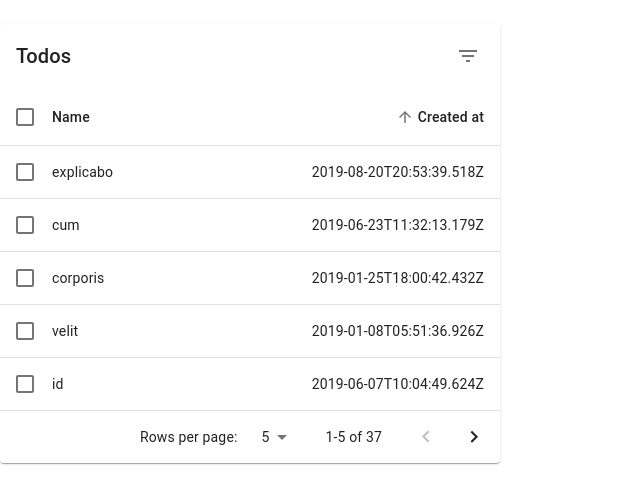
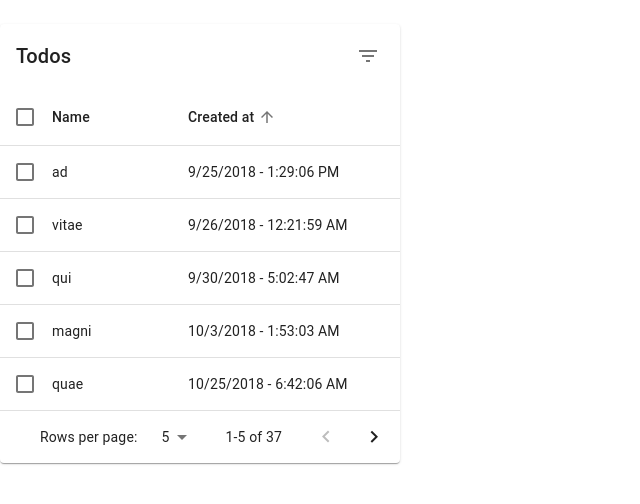
Before and after one commit to mladenkn/react-todos, a React (Create React App) app: page /todos in a window 1280 px wide. Shown: the top 504 px of the page, without its empty margins (0-640 px from the left). Built offline with nearby package versions, Linux system fonts and the light colour scheme.

Commit message:
updated list

```diff
--- a/src/logic/todoLocalStorageDataApi.ts
+++ b/src/logic/todoLocalStorageDataApi.ts
@@ -12,16 +12,37 @@ const resolvesAfter = <T> (milis: number, data?: T) => {
     return new Promise<T>(resolve => setTimeout(() => resolve(data), milis))
 }
 
+const todoJsonReviver = (key: string, value: any) =>
+    key === 'createdAt' ? new Date(value) : value
+
 export const createTodoLocalStorageDataApi = (): TodoDataApi => {
 
     const fetchList = (p: PagedListSearchParams<Todo>) => {
         const entries = Object.entries(localStorage)
         const pageStart = p.rowsPerPage * p.page
         const pageEnd = pageStart + p.rowsPerPage
+
         const items = entries
             .filter(([key, value]) => key.startsWith('todos/'))
-            .map(([key, value]) => JSON.parse(value) as Todo)
+            .map(([key, value]) => JSON.parse(value, todoJsonReviver) as Todo)
+            .sort((a, b) => {
+                if (p.orderBy === 'createdAt' && p.order === 'desc')
+                    return b.createdAt.getTime() - a.createdAt.getTime()
+
+                else if (p.orderBy === 'createdAt' && p.order === 'asc')
+                    return a.createdAt.getTime() - b.createdAt.getTime()
+
+                else if (p.orderBy === 'name' && p.order === 'desc')
+                    return b.name.localeCompare(a.name)
+
+                else if (p.orderBy === 'name' && p.order === 'asc')
+                    return a.name.localeCompare(b.name)
+
+                else
+                    throw new Error()
+            })
             .slice(pageStart, pageEnd)
+
         return {
             data: items,
             totalCount: entries.length,
@@ -30,7 +51,7 @@ export const createTodoLocalStorageDataApi = (): TodoDataApi => {
 
     const fetch = (todoId: string) => {
         const todo = localStorage.getItem(`todos/${todoId}`)!
-        return resolvesAfter<Todo>(500, JSON.parse(todo)) // simulating slow fetch
+        return resolvesAfter<Todo>(500, JSON.parse(todo, todoJsonReviver)) // simulating slow fetch
     }
 
     const save = (todo: Todo) => {
--- a/src/view/TodoTableExample.tsx
+++ b/src/view/TodoTableExample.tsx
@@ -21,19 +21,13 @@ import { PagedListSearchParams } from '../utils';
 
 export type TodoListItem = Omit<Todo, 'description'>
 
-type Order = 'asc' | 'desc';
+type Order = 'asc' | 'desc'
 
-interface headCell {
-  disablePadding: boolean;
-  id: keyof TodoListItem;
-  label: string;
-  numeric: boolean;
-}
-
-const headCells: headCell[] = [
-  { id: 'name', numeric: false, disablePadding: true, label: 'Name' },
-  { id: 'createdAt', numeric: true, disablePadding: false, label: 'Created at' },
-];
+const headCells = [
+  // { id: 'id', disablePadding: true, label: 'Id' },
+  { id: 'name' as keyof TodoListItem, disablePadding: true, label: 'Name' },
+  { id: 'createdAt' as keyof TodoListItem, disablePadding: false, label: 'Created at' },
+]
 
 interface EnhancedTableProps {
   classes: ReturnType<typeof useStyles>;
@@ -65,7 +59,7 @@ function EnhancedTableHead(props: EnhancedTableProps) {
         {headCells.map(headCell => (
           <TableCell
             key={headCell.id}
-            align={headCell.numeric ? 'right' : 'left'}
+            align='left'
             padding={headCell.disablePadding ? 'none' : 'default'}
             sortDirection={orderBy === headCell.id ? order : false}
           >
@@ -171,7 +165,7 @@ const useStyles = makeStyles((theme: Theme) =>
       marginBottom: theme.spacing(2),
     },
     table: {
-      minWidth: 500,
+      minWidth: 400,
     },
     tableWrapper: {
       overflowX: 'auto',
@@ -186,6 +180,9 @@ const useStyles = makeStyles((theme: Theme) =>
       position: 'absolute',
       top: 20,
       width: 1,
+    },
+    createdAtCell: {
+      width: '14em',
     },
   }), { name: 'Table' },
 );
@@ -204,69 +201,40 @@ export default function EnhancedTable(p: Props) {
   const { order, orderBy, page, rowsPerPage } = p.lastSearchParams
   const { rows, todoTotatCount } = p
 
-  const setOrder = (order: 'asc' | 'desc') => p.onSearchParamsChange({...p.lastSearchParams, order})
-  const setOrderBy = (orderBy: keyof TodoListItem) => p.onSearchParamsChange({...p.lastSearchParams, orderBy})
-  const setPage = (page: number) => p.onSearchParamsChange({...p.lastSearchParams, page})
-  const setRowsPerPage = (rowsPerPage: number) => p.onSearchParamsChange({...p.lastSearchParams, rowsPerPage})
-
-  // const [order, setOrder] = React.useState<Order>('asc');
-  // const [orderBy, setOrderBy] = React.useState<keyof Data>('name');
-  const [selected, setSelected] = React.useState<string[]>([]);
-  // const [page, setPage] = React.useState(0);
-  // const [rowsPerPage, setRowsPerPage] = React.useState(5);
+  const [selectedIds, setSelectedIds] = React.useState<number[]>([]);
+  console.log(selectedIds)
 
   const handleRequestSort = (event: React.MouseEvent<unknown>, property: keyof TodoListItem) => {
-    const isDesc = orderBy === property && order === 'desc';
-    setOrder(isDesc ? 'asc' : 'desc');
-    setOrderBy(property);
-  };
+    const isDesc = orderBy === property && order === 'desc'
+    p.onSearchParamsChange({...p.lastSearchParams, order: isDesc ? 'asc' : 'desc', orderBy: property})
+  }
 
   const handleSelectAllClick = (event: React.ChangeEvent<HTMLInputElement>) => {
-    if (event.target.checked) {
-      const newSelecteds = rows.map(n => n.name);
-      setSelected(newSelecteds);
-      return;
-    }
-    setSelected([]);
-  };
+    if (event.target.checked)
+      setSelectedIds(rows.map(n => n.id))
+    else
+      setSelectedIds([])
+  }
 
-  const handleClick = (event: React.MouseEvent<unknown>, name: string) => {
-    const selectedIndex = selected.indexOf(name);
-    let newSelected: string[] = [];
-
-    if (selectedIndex === -1) {
-      newSelected = newSelected.concat(selected, name);
-    } else if (selectedIndex === 0) {
-      newSelected = newSelected.concat(selected.slice(1));
-    } else if (selectedIndex === selected.length - 1) {
-      newSelected = newSelected.concat(selected.slice(0, -1));
-    } else if (selectedIndex > 0) {
-      newSelected = newSelected.concat(
-        selected.slice(0, selectedIndex),
-        selected.slice(selectedIndex + 1),
-      );
-    }
-
-    setSelected(newSelected);
-  };
+  const handleClick = (id: number) => {
+    if(selectedIds.includes(id))
+      setSelectedIds(selectedIds.filter(id_ => id_ !== id))
+    else
+      setSelectedIds(selectedIds.concat(id))
+  }
 
   const handleChangePage = (event: unknown, newPage: number) => {
-    setPage(newPage);
-  };
+    p.onSearchParamsChange({...p.lastSearchParams, page: newPage})
+  }
 
   const handleChangeRowsPerPage = (event: React.ChangeEvent<HTMLInputElement>) => {
-    setRowsPerPage(+event.target.value);
-    setPage(0);
-  };
-
-  const isSelected = (name: string) => selected.indexOf(name) !== -1;
-
-  const emptyRows = rowsPerPage - Math.min(rowsPerPage, rows.length - page * rowsPerPage);
+    p.onSearchParamsChange({ ...p.lastSearchParams, rowsPerPage: +event.target.value, page: 0 })
+  }
 
   return (
     <div className={classes.root}>
       <Paper className={classes.paper}>
-        <EnhancedTableToolbar numSelected={selected.length} />
+        <EnhancedTableToolbar numSelected={selectedIds.length} />
         <div className={classes.tableWrapper}>
           <Table
             className={classes.table}
@@ -274,7 +242,7 @@ export default function EnhancedTable(p: Props) {
           >
             <EnhancedTableHead
               classes={classes}
-              numSelected={selected.length}
+              numSelected={selectedIds.length}
               order={order}
               orderBy={orderBy}
               onSelectAllClick={handleSelectAllClick}
@@ -283,17 +251,17 @@ export default function EnhancedTable(p: Props) {
             />
             <TableBody>
               {rows.map((row, index) => {
-                const isItemSelected = isSelected(row.name);
-                const labelId = `enhanced-table-checkbox-${index}`;
+                const isItemSelected = selectedIds.includes(row.id)
+                const labelId = `enhanced-table-checkbox-${index}`
 
                 return (
                   <TableRow
                     hover
-                    onClick={event => handleClick(event, row.name)}
+                    onClick={() => handleClick(row.id)}
                     role="checkbox"
                     aria-checked={isItemSelected}
                     tabIndex={-1}
-                    key={row.name}
+                    key={row.id}
                     selected={isItemSelected}
                   >
                     <TableCell padding="checkbox">
@@ -301,19 +269,17 @@ export default function EnhancedTable(p: Props) {
                         checked={isItemSelected}
                         inputProps={{ 'aria-labelledby': labelId }}
                       />
+                    {/* <TableCell align="left">{row.id}</TableCell> */}
                     </TableCell>
                     <TableCell component="th" id={labelId} scope="row" padding="none">
                       {row.name}
                     </TableCell>
-                    <TableCell align="right">{row.createdAt.toString()}</TableCell>
+                    <TableCell className={classes.createdAtCell} align="left">
+                      {row.createdAt.toLocaleDateString()} - {row.createdAt.toLocaleTimeString()}
+                    </TableCell>
                   </TableRow>
                 );
                 })}
-              {emptyRows > 0 && (
-                <TableRow style={{ height: 49 * emptyRows }}>
-                  <TableCell colSpan={6} />
-                </TableRow>
-              )}
             </TableBody>
           </Table>
         </div>
```
